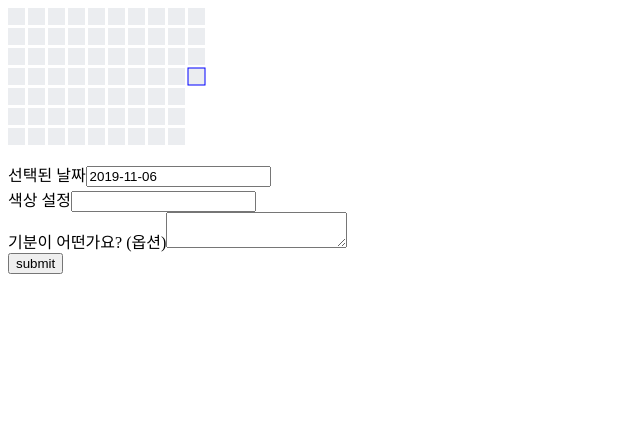
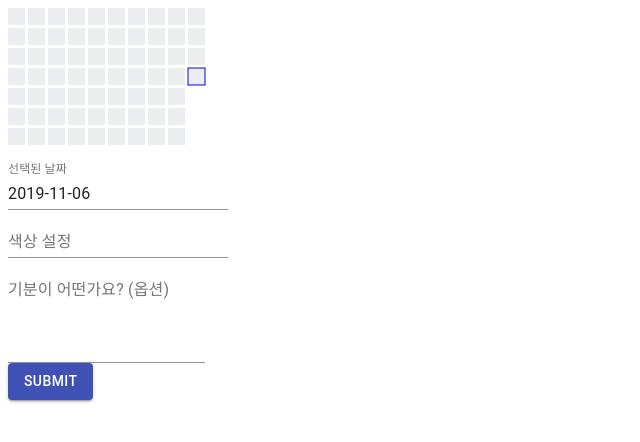
Before and after one commit to cok2exe/record-feeling, a React (Create React App) app: page / in a window 1280 px wide. Shown: the top 442 px of the page, without its empty margins (0-640 px from the left). Built offline with nearby package versions, Linux system fonts and the light colour scheme.

Commit message:
update :) material ui 적용

```diff
--- a/package.json
+++ b/package.json
@@ -3,6 +3,7 @@
   "version": "0.1.0",
   "private": true,
   "dependencies": {
+    "@material-ui/core": "^4.8.0",
     "@types/jest": "24.0.21",
     "@types/node": "12.12.5",
     "@types/react": "16.9.11",
--- a/src/containers/Calendar/index.tsx
+++ b/src/containers/Calendar/index.tsx
@@ -1,5 +1,6 @@
 import React, { useState, useReducer } from "react";
 import moment from "moment";
+import { TextField, Button } from '@material-ui/core'
 import Week from "../../components/Week";
 
 interface IDataValue {
@@ -100,42 +101,43 @@ const Calendar: React.FC = () => {
         selectedDate={selectedDate}
         setDate={setDate}
       />
-      <div className="calendar__input">
-        <div className="calendar__select-date">
-          <label htmlFor="select_date">선택된 날짜</label>
-          <input
-            type="text"
+      <form className="calendar__input" onSubmit={setFeeling}>
+        <form className="calendar__select-date">
+          <TextField
+            id="select_date"
+            label="선택된 날짜"
             name="date"
-            id="select_date"
             value={selectedDate}
-            readOnly
+            InputProps={{
+              readOnly: true,
+            }}
           />
-        </div>
+        </form>
         <div className="calendar__select-date-color">
-          <label htmlFor="select_date_color">색상 설정</label>
-          <input
-            type="text"
+          <TextField
+            id="select_date_color"
+            label="색상 설정"
             name="color"
             value={state.color}
             onChange={handleChangeForInput}
           />
         </div>
         <div className="calendar__select-date-description">
-          <label htmlFor="select_date_description">
-            기분이 어떤가요? (옵션)
-          </label>
-          <textarea
+          <TextField
+            id="select_date_description"
+            label="기분이 어떤가요? (옵션)"
+            multiline
+            rows="4"
             name="description"
-            id="select_date_description"
             value={state.description}
             onChange={handleChangeForTextArea}
           />
         </div>
 
-        <button onClick={setFeeling}>submit</button>
+        <Button type="submit" variant="contained" color="primary">submit</Button>
 
         {data.date} {data.color} {data.description}
-      </div>
+      </form>
     </div>
   );
 };
```
Also changed, not shown: 1 other file (tests, documents, lock files or other folders).
